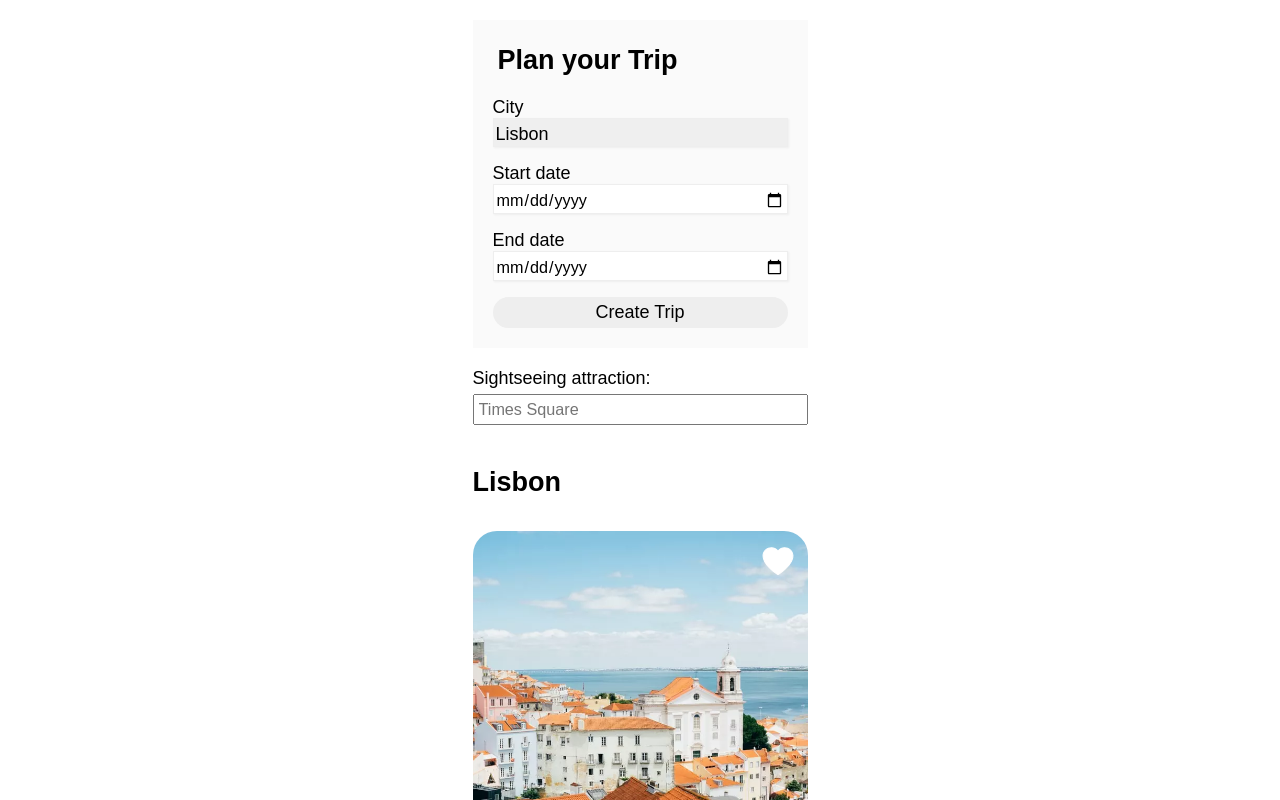
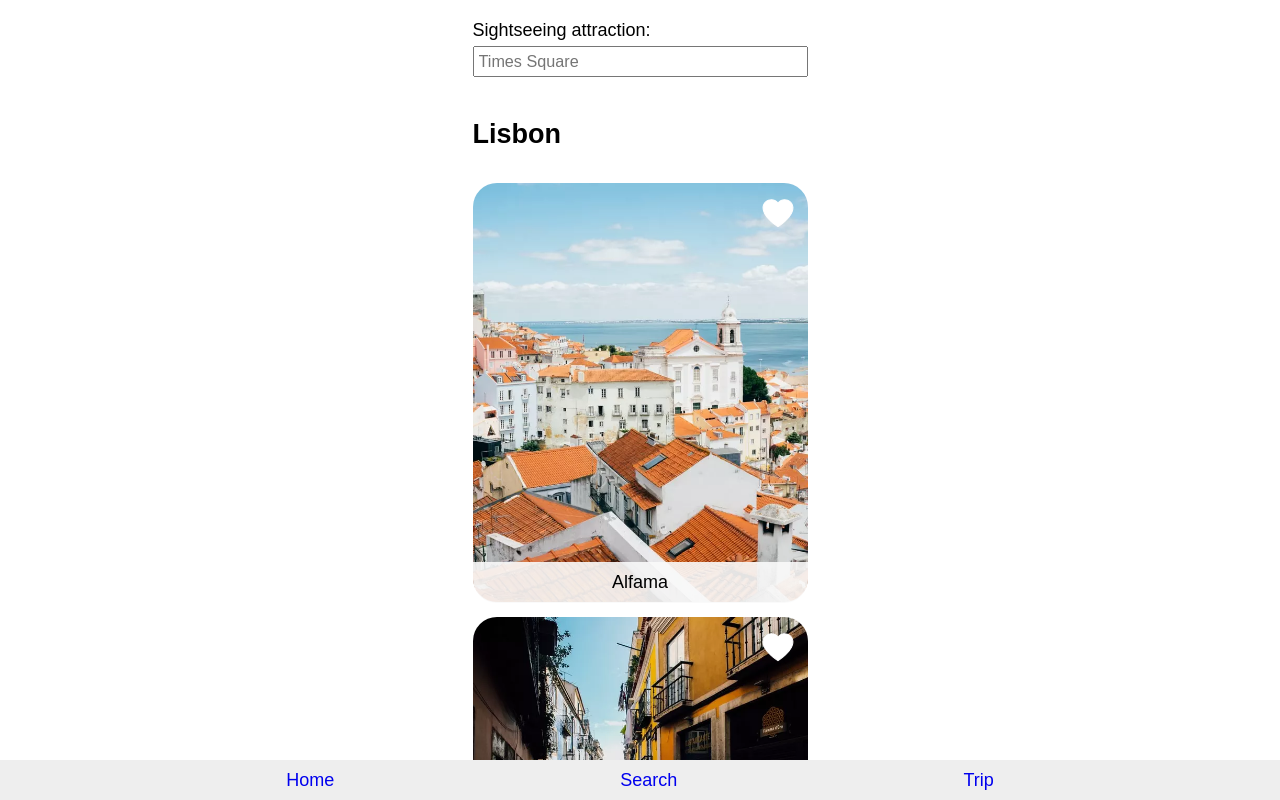
Before and after one commit to VictoriaWika/capstone-project, a React (Create React App) app: page /search in a window 1280 px wide. Shown: the top 800 px of the page. Built offline with nearby package versions, Linux system fonts and the light colour scheme.

Commit message:
Add react router and separate pages

```diff
--- a/package.json
+++ b/package.json
@@ -9,6 +9,7 @@
     "@testing-library/user-event": "^12.8.1",
     "react": "^17.0.1",
     "react-dom": "^17.0.1",
+    "react-router-dom": "^5.2.0",
     "react-scripts": "4.0.3",
     "styled-components": "^5.2.1",
     "web-vitals": "^1.1.0"
--- a/src/App.js
+++ b/src/App.js
@@ -1,10 +1,10 @@
 import { useState, useEffect } from 'react'
 import styled from 'styled-components/macro'
-import { cities } from './capstone.json'
-import AttractionCard from './components/AttractionCard/AttractionCard'
-import CreateForm from './components/CreateForm/CreateForm'
-import Filter from './components/Filter/Filter'
-import TripCard from './components/TripCard/TripCard'
+import { Switch, Route } from 'react-router-dom'
+import Navigation from './components/Navigation/Navigation'
+import SearchPage from './components/SearchPage/SearchPage'
+import TripPage from './components/TripPage/TripPage'
+import HomePage from './components/HomePage/HomePage'
 
 export default function App() {
   const [userInput, setUserInput] = useState('')
@@ -17,36 +17,25 @@ export default function App() {
 
   return (
     <AppLayout>
-      <CreateForm onCreateTrip={CreateTrip} />
-      {cards.map(card => (
-        <TripCard
-          key={card.city}
-          city={card.city}
-          startDate={card.startDate}
-          endDate={card.endDate}
-          cards={cards}
-          setCards={setCards}
-        />
-      ))}
-      <Filter userInput={userInput} setUserInput={setUserInput} />
-      {cities.map(({ name, attraction, id }) => (
-        <CardLayout key={id}>
-          <h2>{name}</h2>
-          {attraction
-            .filter(item =>
-              item.name.toLowerCase().includes(userInput.toLowerCase().trim())
-            )
-            .map(({ name, image }) => (
-              <AttractionCard
-                key={name}
-                name={name}
-                image={image}
-                onLike={handleLikePlace}
-                likedPlaces={likedPlaces}
-              />
-            ))}
-        </CardLayout>
-      ))}
+      <Switch>
+        <Route exact path="/">
+          <HomePage />
+        </Route>
+        <Route path="/search">
+          <SearchPage
+            userInput={userInput}
+            setUserInput={setUserInput}
+            handleLikePlace={handleLikePlace}
+            likedPlaces={likedPlaces}
+          />
+        </Route>
+        <Route path="/trip">
+          <TripPage CreateTrip={CreateTrip} cards={cards} setCards={setCards} />
+        </Route>
+      </Switch>
+      <Route exact path={['/', '/search', '/trip']}>
+        <Navigation />
+      </Route>
     </AppLayout>
   )
 
@@ -66,13 +55,11 @@ export default function App() {
 
   function handleLikePlace(name) {
     let newArray
-
     if (likedPlaces.includes(name)) {
       newArray = likedPlaces.filter(likedPlace => likedPlace !== name)
     } else {
       newArray = [...likedPlaces, name]
     }
-
     setLikedPlaces(newArray)
   }
 }
@@ -81,7 +68,3 @@ const AppLayout = styled.div`
   justify-content: center;
   gap: 20px;
 `
-const CardLayout = styled.div`
-  display: grid;
-  gap: 10px;
-`
--- a/src/components/CreateForm/CreateForm.js
+++ b/src/components/CreateForm/CreateForm.js
@@ -48,6 +48,7 @@ const Form = styled.form`
   gap: 16px;
   background: rgba(250, 250, 250, 0.9);
   padding: 20px;
+  width: 335px;
 `
 const Heading = styled.h2`
   margin: 5px;
--- /dev/null
+++ b/src/components/HomePage/HomePage.js
@@ -0,0 +1,7 @@
+export default function HomePage() {
+  return (
+    <>
+      <h2>Coming soon!</h2>
+    </>
+  )
+}
--- /dev/null
+++ b/src/components/Navigation/Navigation.js
@@ -0,0 +1,34 @@
+import { NavLink } from 'react-router-dom'
+import styled from 'styled-components/macro'
+
+export default function Navigation() {
+  return (
+    <Nav>
+      <NavButton as={NavLink} exact to="/">
+        Home
+      </NavButton>
+      <NavButton as={NavLink} to="/search">
+        Search
+      </NavButton>
+      <NavButton as={NavLink} to="/trip">
+        Trip
+      </NavButton>
+    </Nav>
+  )
+}
+
+const Nav = styled.nav`
+  display: flex;
+  position: fixed;
+  justify-content: space-evenly;
+  align-items: center;
+  height: 40px;
+  bottom: 0;
+  left: 0;
+  background: #eee;
+  width: 100%;
+  z-index: 30;
+`
+const NavButton = styled.button`
+  text-decoration: none;
+`
--- /dev/null
+++ b/src/components/SearchPage/SearchPage.js
@@ -0,0 +1,40 @@
+import styled from 'styled-components/macro'
+import AttractionCard from '../AttractionCard/AttractionCard'
+import Filter from '../Filter/Filter'
+import { cities } from '../../capstone.json'
+
+export default function SearchPage({
+  userInput,
+  setUserInput,
+  handleLikePlace,
+  likedPlaces,
+}) {
+  return (
+    <>
+      <Filter userInput={userInput} setUserInput={setUserInput} />
+      {cities.map(({ name, attraction, id }) => (
+        <CardLayout key={id}>
+          <h2>{name}</h2>
+          {attraction
+            .filter(item =>
+              item.name.toLowerCase().includes(userInput.toLowerCase().trim())
+            )
+            .map(({ name, image }) => (
+              <AttractionCard
+                key={name}
+                name={name}
+                image={image}
+                onLike={handleLikePlace}
+                likedPlaces={likedPlaces}
+              />
+            ))}
+        </CardLayout>
+      ))}
+    </>
+  )
+}
+
+const CardLayout = styled.div`
+  display: grid;
+  gap: 10px;
+`
--- /dev/null
+++ b/src/components/TripPage/TripPage.js
@@ -0,0 +1,20 @@
+import CreateForm from '../CreateForm/CreateForm'
+import TripCard from '../TripCard/TripCard'
+
+export default function TripPage({ CreateTrip, cards, setCards }) {
+  return (
+    <>
+      <CreateForm onCreateTrip={CreateTrip} />
+      {cards.map(card => (
+        <TripCard
+          key={card.city}
+          city={card.city}
+          startDate={card.startDate}
+          endDate={card.endDate}
+          cards={cards}
+          setCards={setCards}
+        />
+      ))}
+    </>
+  )
+}
--- a/src/index.js
+++ b/src/index.js
@@ -1,13 +1,16 @@
 import React from 'react'
 import ReactDOM from 'react-dom'
+import { BrowserRouter as Router } from 'react-router-dom'
 import App from './App'
 import GlobalStyle from './GlobalStyle'
 import reportWebVitals from './reportWebVitals'
 
 ReactDOM.render(
   <React.StrictMode>
-    <GlobalStyle />
-    <App />
+    <Router>
+      <GlobalStyle />
+      <App />
+    </Router>
   </React.StrictMode>,
   document.getElementById('root')
 )
```
Also changed, not shown: 1 other file (tests, documents, lock files or other folders).
